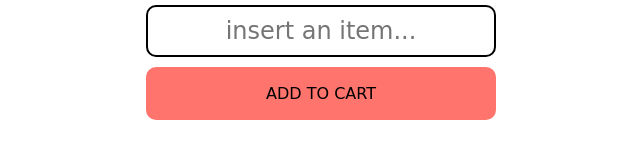
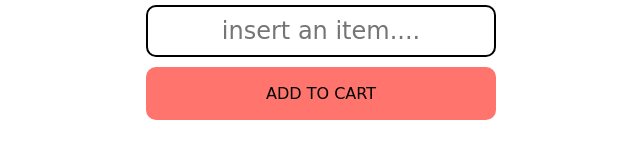
Before and after one commit to NiceGent/duduShop, a plain HTML site: page index.html in a window 1280 px wide. Shown: the part 354-512 px from the top of the page, 319-959 px from the left. Drawn offline with Linux system fonts and the light colour scheme; no server answers.

Commit message:
Update index.html

```diff
--- a/index.html
+++ b/index.html
@@ -28,7 +28,7 @@
             <div class="card">
                 <img src="images/bubu1.png" alt="Pictue of Bubu and Dudu Shopping"/>
 
-                <input id="input-box" placeholder="insert an item..."/>
+                <input id="input-box" placeholder="insert an item...."/>
                 <button id="add-to-cart-button">Add to cart</button>
 
                 <ul id="cart-list">
```
